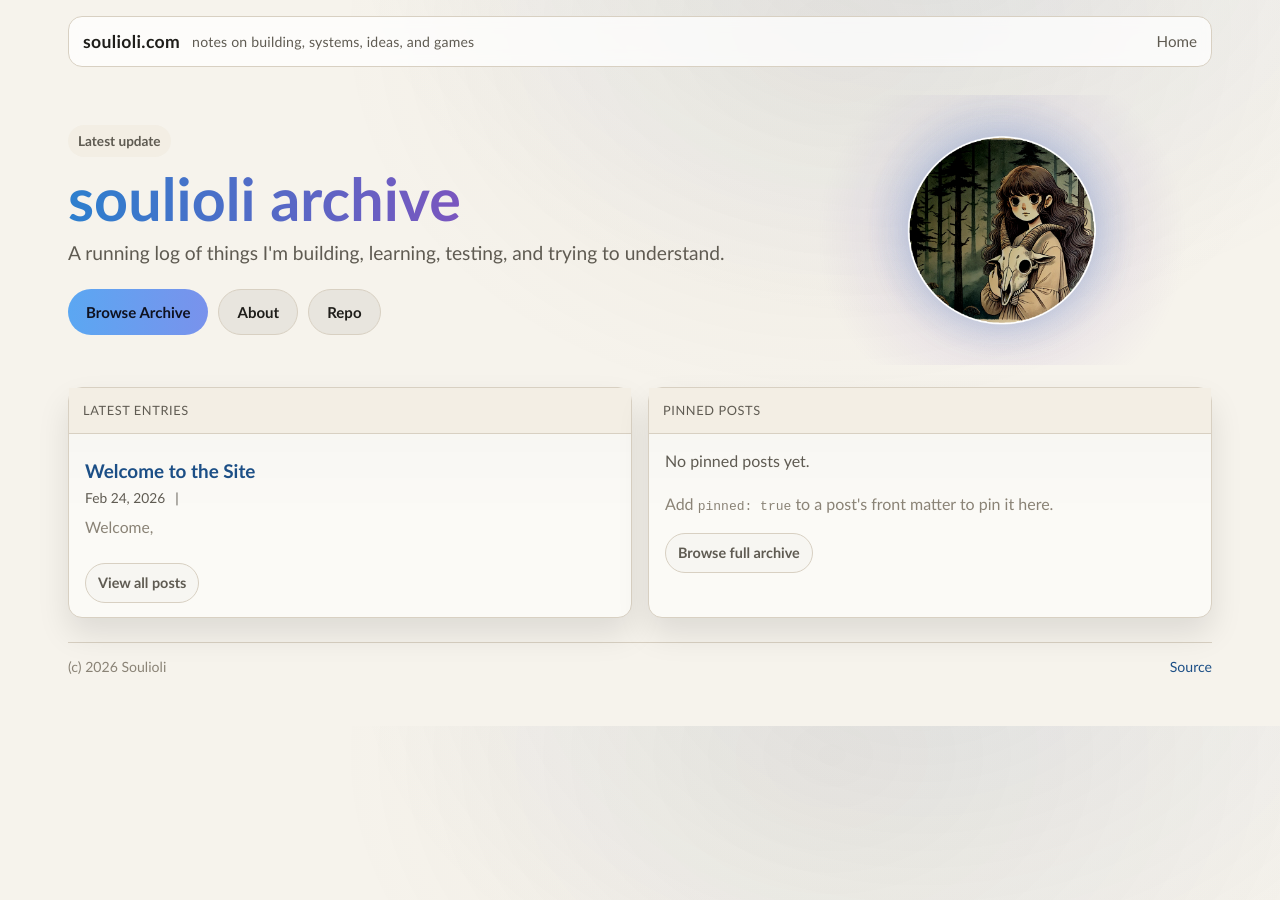
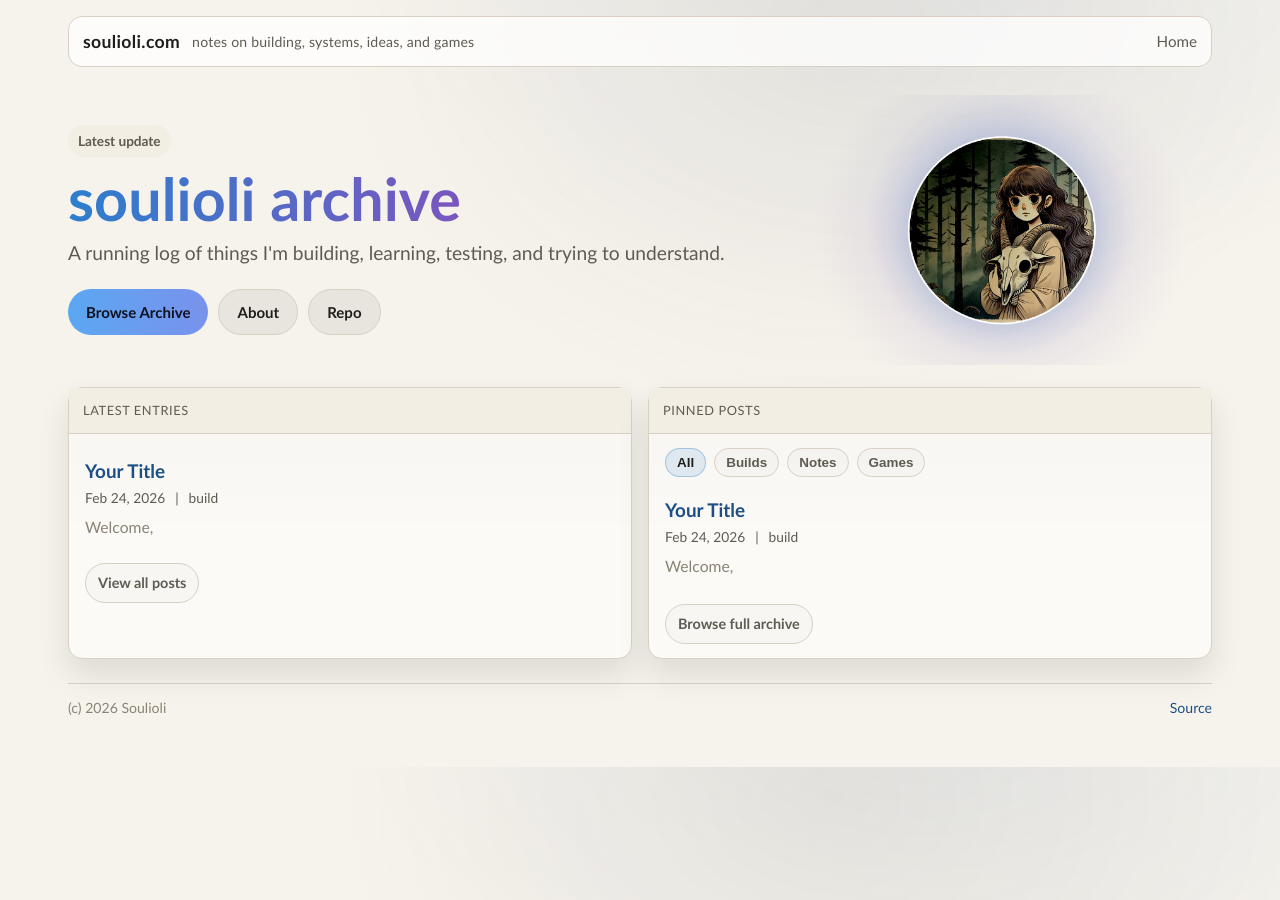
Before and after one commit to Souliolii/soulioli.com, a Jekyll site: the page built from index.html, in a window 1280 px wide. Built offline with Jekyll 4.4.1, drawn with Linux system fonts in a browser that asks for light colours.

Commit message:
Update post templates with title, date, and tagging for consistency and pinning

```diff
--- a/_posts/2026-02-24-welcome-post.md
+++ b/_posts/2026-02-24-welcome-post.md
@@ -1,8 +1,10 @@
 ---
 layout: post
-title: "Welcome to the Site"
-date: 2026-02-24 14:26:00 -0500
-tags: []
+title: "Your Title"
+date: 2026-02-24 15:00:00 -0500
+tags: [build]   # must match a section tag in _config.yml
+pinned: true
+pin_order: 1
 ---
 
 Welcome,
```
Also changed, not shown: _drafts/_post_template.md (+5 -6 lines).
